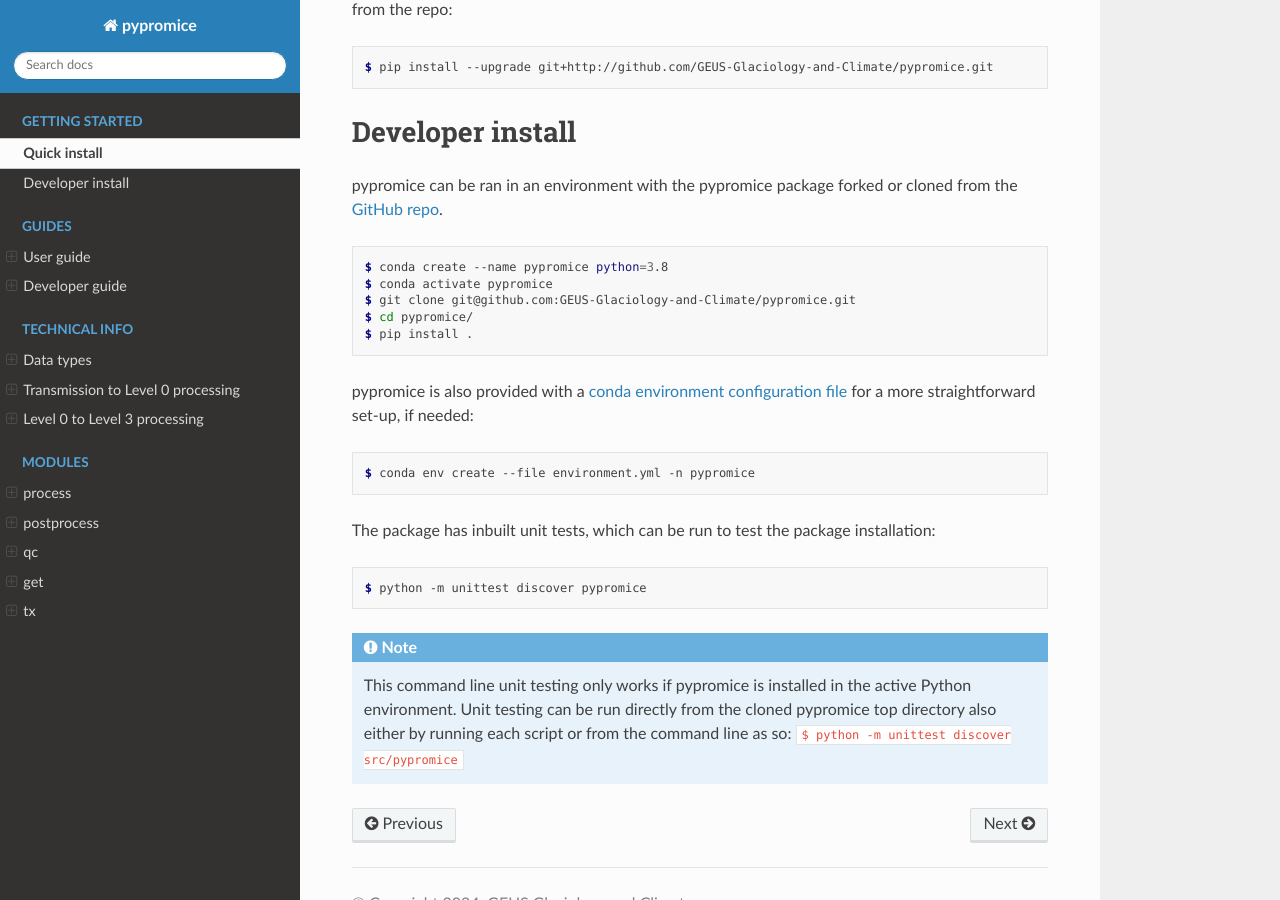
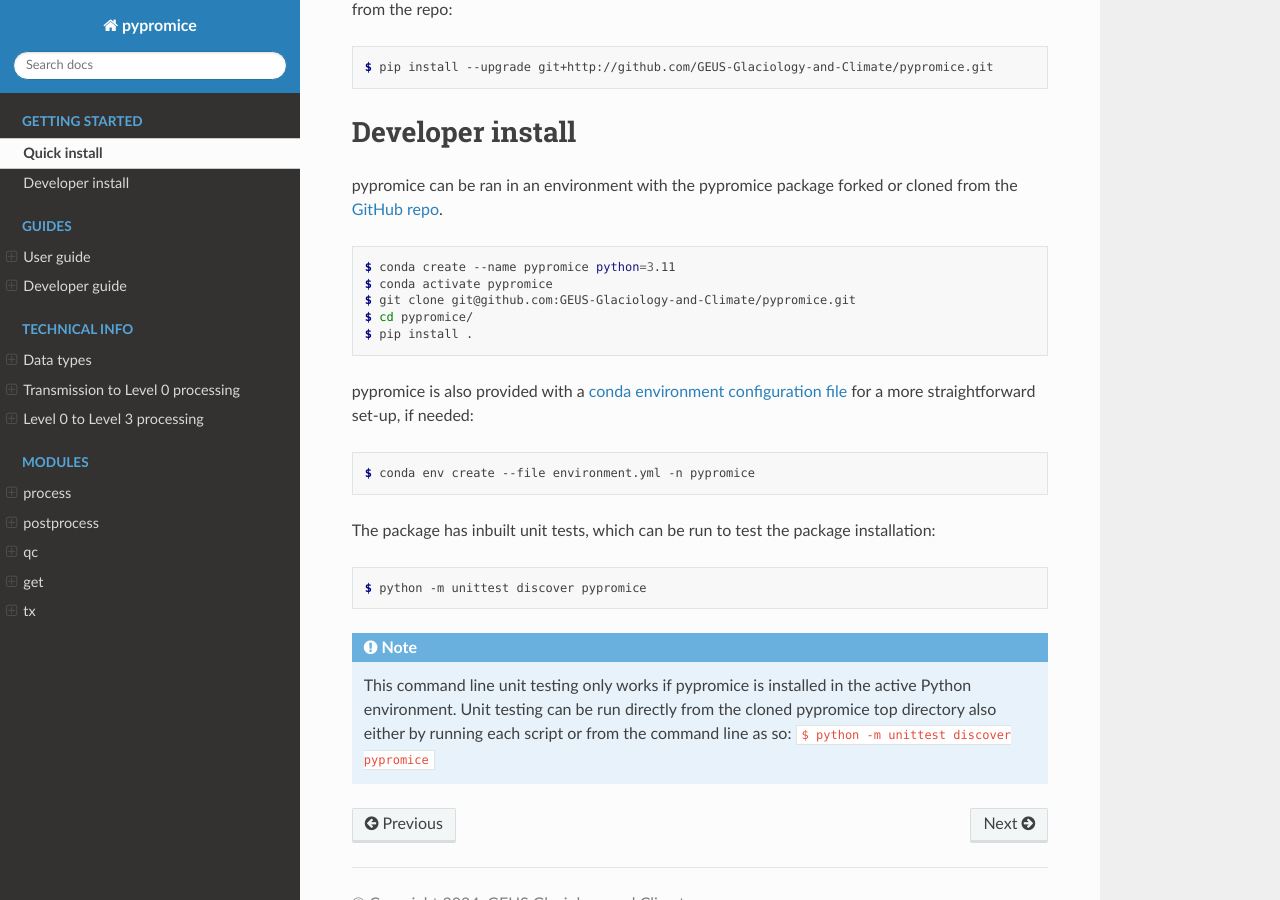
Before and after one commit to GEUS-Glaciology-and-Climate/pypromice, a Sphinx documentation site: the page built from docs/install.rst, in a window 1280 px wide and 900 px high, scrolled down 523 px. Built offline with Sphinx 7.4.7 and the Read the Docs theme 2.0.0, drawn with Linux system fonts in a browser that asks for light colours.

Commit message:
Python version updated

```diff
--- a/docs/install.rst
+++ b/docs/install.rst
@@ -35,7 +35,7 @@ pypromice can be ran in an environment with the pypromice package forked or clon
 
 .. code:: console
 
-	$ conda create --name pypromice python=3.8
+	$ conda create --name pypromice python=3.11
 	$ conda activate pypromice
 	$ git clone git@github.com:GEUS-Glaciology-and-Climate/pypromice.git
 	$ cd pypromice/
@@ -55,4 +55,4 @@ The package has inbuilt unit tests, which can be run to test the package install
 
 .. note::
 
-	This command line unit testing only works if pypromice is installed in the active Python environment. Unit testing can be run directly from the cloned pypromice top directory also either by running each script or from the command line as so: ``$ python -m unittest discover src/pypromice``
+	This command line unit testing only works if pypromice is installed in the active Python environment. Unit testing can be run directly from the cloned pypromice top directory also either by running each script or from the command line as so: ``$ python -m unittest discover pypromice``
```
